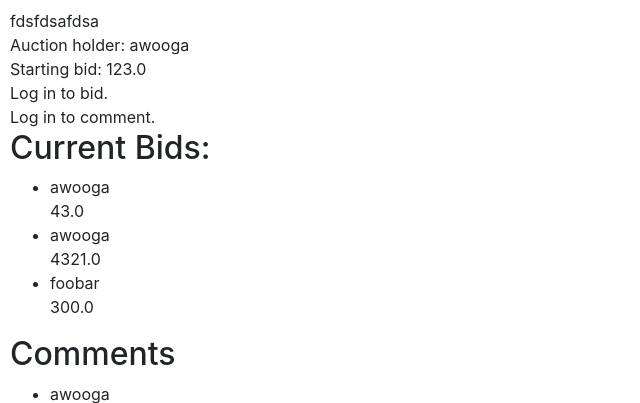
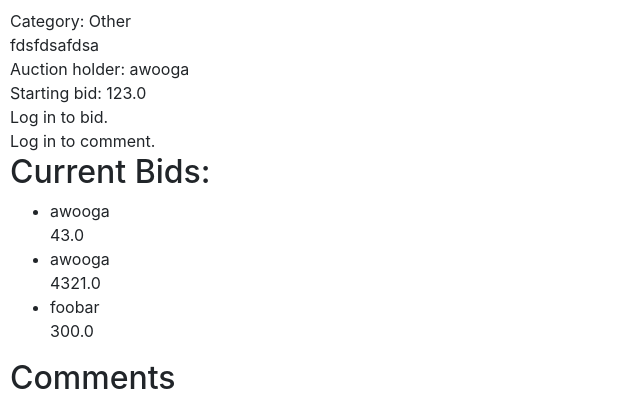
Before and after one commit to BerkYeni/Harvard_CS50W, a Django app: a page that uses projects/project_2/commerce/auctions/templates/auctions/auction.html in a window 1280 px wide. Shown: the part 510-913 px from the top of the page, without its empty margins (0-640 px from the left). Run offline with Django 4.2, Linux system fonts and the light colour scheme; data comes from the database, SQL or seed files in the repository; both versions use the stored data as it was after the commit; some libraries are stand-ins or nearby versions.

Commit message:
adeed auction categories to project 2.

```diff
--- a/projects/project_2/commerce/auctions/forms.py
+++ b/projects/project_2/commerce/auctions/forms.py
@@ -13,6 +13,11 @@ bid_amount_field = fs.FloatField(
       # 'placeholder': 'Starting bid'
     })
   )
+
+category_field = fs.ChoiceField(
+  choices=Auction.Category.choices,
+
+)
 
 # def bid_amount_field(attrs) -> list:
 #   return fs.FloatField(
@@ -36,6 +41,8 @@ class AuctionForm(fs.Form):
     max_length=64,
     widget=fs.TextInput(attrs={'placeholder': 'Title'})
   )
+
+  category = category_field
 
   description = fs.CharField(
     label='',
--- a/projects/project_2/commerce/auctions/models.py
+++ b/projects/project_2/commerce/auctions/models.py
@@ -1,13 +1,19 @@
-from django.db import models
+from django.db import models as ms
 from django.contrib.auth.models import AbstractUser
-
-ms = models
+from django.utils.translation import gettext_lazy
 
 
 class User(AbstractUser):
   pass
 
+
 class Auction(ms.Model):
+  class Category(ms.TextChoices):
+    other = "OT", "Other"
+    electronics = "EL", "Electronics"
+    fashion = "FA", "Fashion"
+    art = "AR", "Art"
+
   title = ms.CharField(max_length=64)
   description = ms.CharField(max_length=2048)
   date = ms.DateTimeField()
@@ -16,13 +22,11 @@ class Auction(ms.Model):
   )
   starting_bid = ms.FloatField()
   picture_url = ms.URLField(max_length=128)
-
-#   bids = ms.ForeignKey(
-#     Bid, on_delete=ms.CASCADE, related_name="auction_bids"
-#   )
-#   comments = ms.ForeignKey(
-#     Comment, on_delete=ms.CASCADE, related_name="auction_comments"
-#   )
+  category = ms.CharField(
+    max_length=2,
+    choices=Category.choices,
+    default=Category.other,
+  )
 
 
 class Comment(ms.Model):
--- a/projects/project_2/commerce/auctions/templates/auctions/auction.html
+++ b/projects/project_2/commerce/auctions/templates/auctions/auction.html
@@ -1,8 +1,7 @@
-{% extends "auctions/layout.html" %}
-
-{% block body %}
-  <img src="{{ auction.picture_url }}" alt="">
+{% extends "auctions/layout.html" %} {% block body %}
+<img src="{{ auction.picture_url }}" alt="" />
 <h1>{{ auction.title }}</h1>
+<div>Category: {{ category }}</div>
 <div>{{ auction.description }}</div>
 <div>Auction holder: {{ auction.holder }}</div>
 
@@ -10,18 +9,15 @@
 
 {% if user.is_authenticated %}
 <form action="" method="post">
-      {% csrf_token %}
-      {{ bid_form }}
-      <input type="submit" value="Bid">
+  {% csrf_token %} {{ bid_form }}
+  <input type="submit" value="Bid" />
 </form>
 {% else %}
 <div>Log in to bid.</div>
-  {% endif %}
-  {% if user.is_authenticated %}
+{% endif %} {% if user.is_authenticated %}
 <form action="" method="post">
-      {% csrf_token %}
-      {{ comment_form }}
-      <input type="submit" value="Comment">
+  {% csrf_token %} {{ comment_form }}
+  <input type="submit" value="Comment" />
 </form>
 {% else %}
 <div>Log in to comment.</div>
--- a/projects/project_2/commerce/auctions/views.py
+++ b/projects/project_2/commerce/auctions/views.py
@@ -33,7 +33,7 @@ def login_view(request):
     password = request.POST["password"]
     user = authenticate(request, username=username, password=password)
 
-    # Check if authentication successful
+    # Check if authentication is successful
     if user is not None:
       login(request, user)
       return HttpResponseRedirect(reverse("index"))
@@ -55,10 +55,10 @@ def register(request):
     username = request.POST["username"]
     email = request.POST["email"]
 
-    # Ensure password matches confirmation
+    # Ensure password matches password confirmation
     password = request.POST["password"]
-    confirmation = request.POST["confirmation"]
-    if password != confirmation:
+    password_confirmation = request.POST["confirmation"]
+    if password != password_confirmation:
       return render(request, "auctions/register.html", {
           "message": "Passwords must match.",
       })
@@ -112,12 +112,19 @@ def auction(request, auction_title):
     else:
       return HttpResponseRedirect(reverse("no_auction"))
 
+  print(auction.Category.art.label)
+  test = Auction.Category(auction.category)
+  print(test.label)
+
   bids = auction.auction_bids.all()
   comments = auction.auction_comments.all()
   bid_form = BidForm()
   comment_form = CommentForm()
+  category = Auction.Category(auction.category).label
+  print(Auction.Category.choices)
   return render(request, "auctions/auction.html", {
     "auction": auction,
+    "category": category,
     "bids": bids,
     "comments": comments,
     "bid_form": bid_form,
@@ -142,6 +149,7 @@ def new_auction_view(request):
       holder=request.user,
       starting_bid=data["starting_bid"],
       picture_url=data["picture_url"],
+      category=data["category"],
     )
     auction.save()
     return HttpResponseRedirect(auction_url(auction.title))
```
Also changed, not shown: projects/project_2/commerce/auctions/migrations/0002_auction_category.py (added), projects/project_2/commerce/db.sqlite3. Lines whose indentation alone changed are shown as unchanged.
